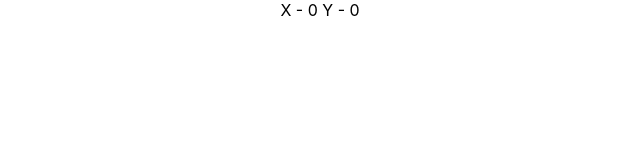
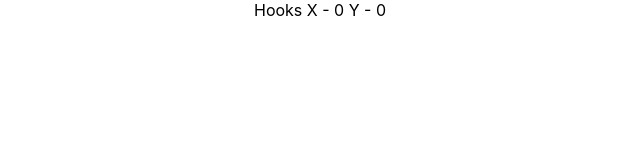
Before and after one commit to siegfred14/react-hooks, a React (Create React App) app: page / in a window 1280 px wide. Shown: the top 160 px of the page, without its empty margins (320-960 px from the left). Built offline with nearby package versions, Linux system fonts and the light colour scheme.

Commit message:
logging mouse positions using useState and useEffect

```diff
--- a/src/App.js
+++ b/src/App.js
@@ -3,13 +3,15 @@
 import ClassCounterOne from "./components/ClassCounterOne";
 import HookCounterOne from "./components/HookCounterOne";
 import ClassMouse from "./components/ClassMouse";
+import HookMouse from "./components/HookMouse";
 
 function App() {
   return (
     <div className="App">
       {/* <ClassCounterOne /> */}
       {/* <HookCounterOne /> */}
-      <ClassMouse />
+      {/* <ClassMouse /> */}
+      <HookMouse />
     </div>
   );
 }
--- a/src/components/HookMouse.js
+++ b/src/components/HookMouse.js
@@ -0,0 +1,25 @@
+import React, { useEffect, useState } from "react";
+
+function HookMouse() {
+  const [x, setX] = useState(0);
+  const [y, setY] = useState(0);
+
+  const logMousePosition = (e) => {
+    console.log("Mouse event");
+    setX(e.clientX);
+    setY(e.clientY);
+  };
+
+  useEffect(() => {
+    console.log("useEffect called");
+    window.addEventListener("mousemove", logMousePosition);
+  });
+
+  return (
+    <div>
+      Hooks X - {x} Y - {y}
+    </div>
+  );
+}
+
+export default HookMouse;
```
